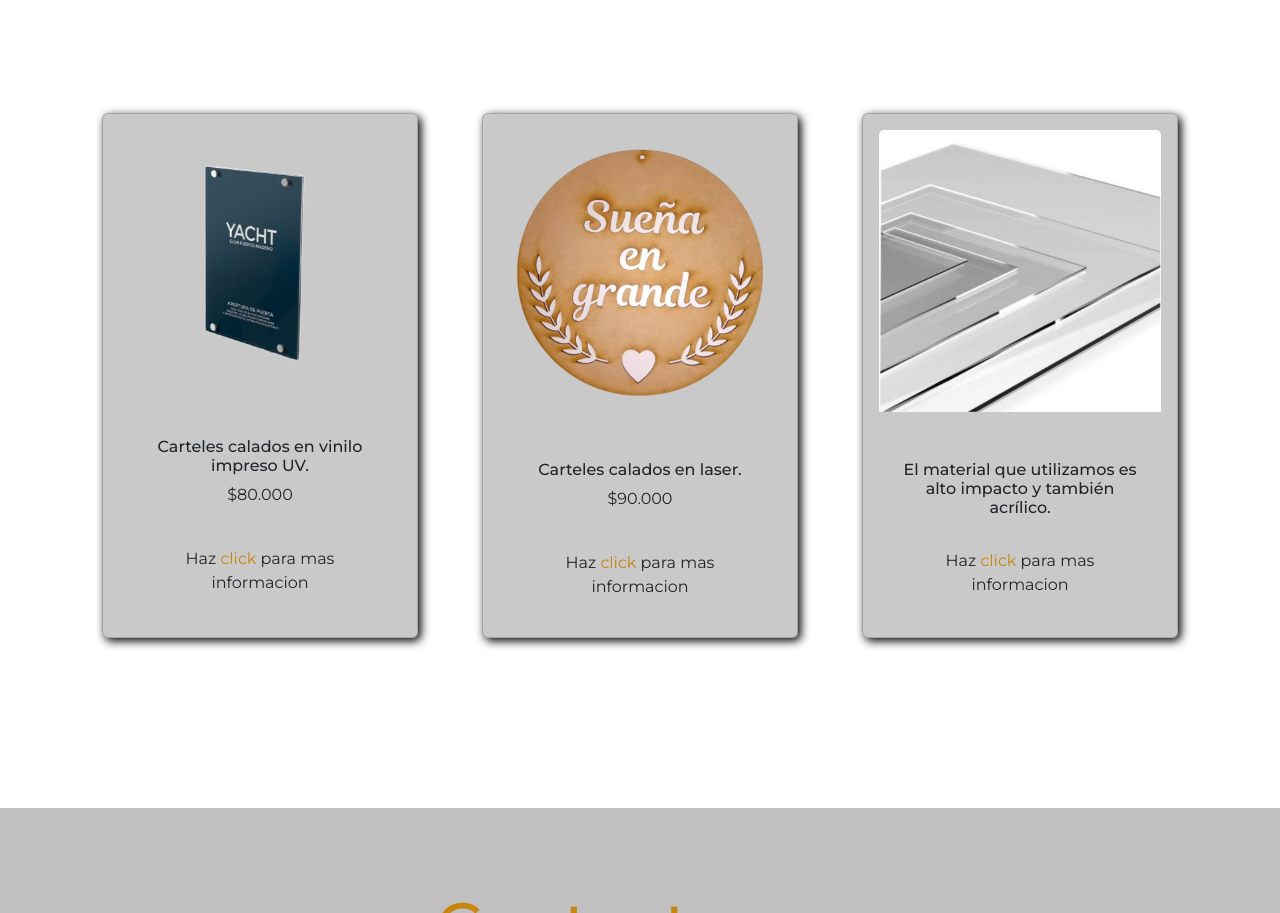
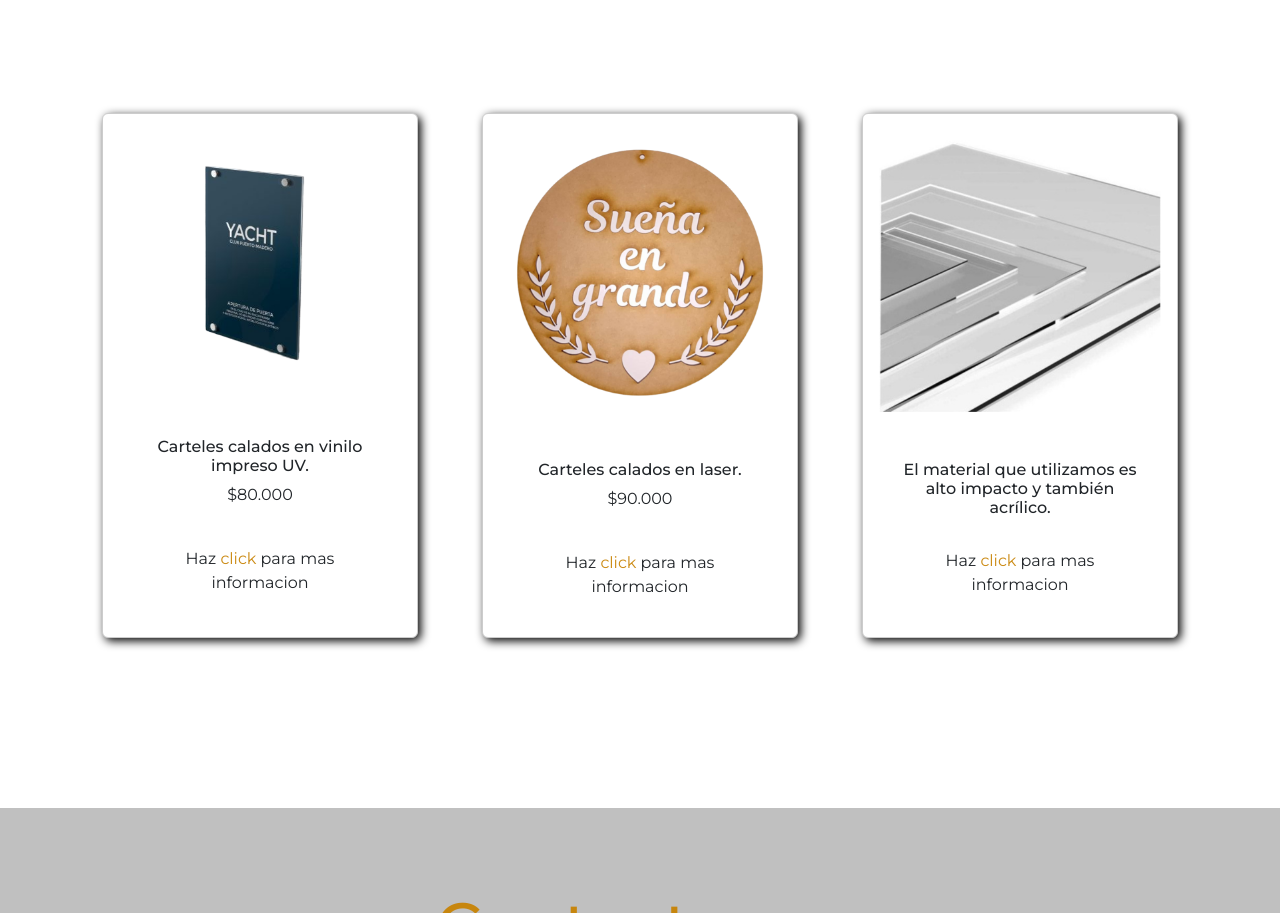
Before and after one commit to francomello/Cartelerias-Ciel, a website: page index.html in a window 1280 px wide. Shown: the part 2164-3077 px from the top of the page. Drawn offline with nearby package versions, Linux system fonts and the light colour scheme.

Commit message:
arreglo de cards

```diff
--- a/style.css
+++ b/style.css
@@ -274,9 +274,9 @@ button:hover{
 .card {
   transition: transform 0.3s ease;
   cursor: pointer;
-  border: 1px solid #0000002e;
+  border: 1px solid #ccc;
   padding: 16px;
-  background-color:  #9393937f;
+  background-color: #fff;
   box-shadow: 3px 3px 10px black;
   margin: 20px;
   height: 525px;
```
